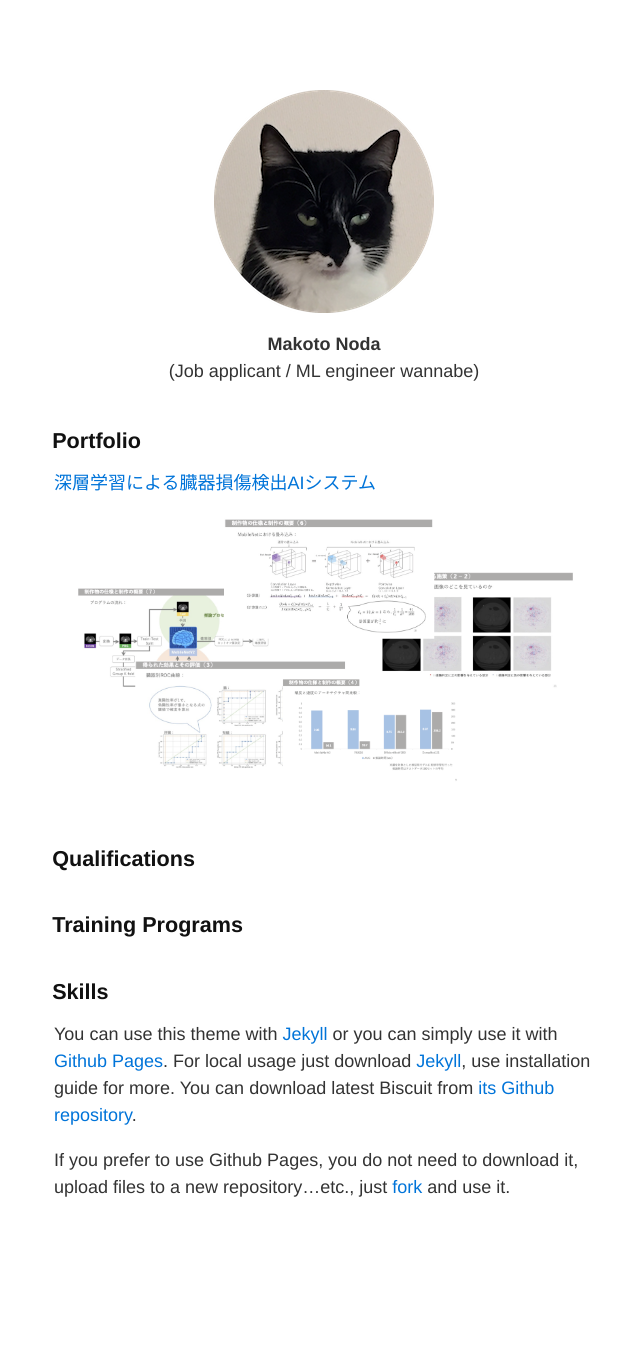
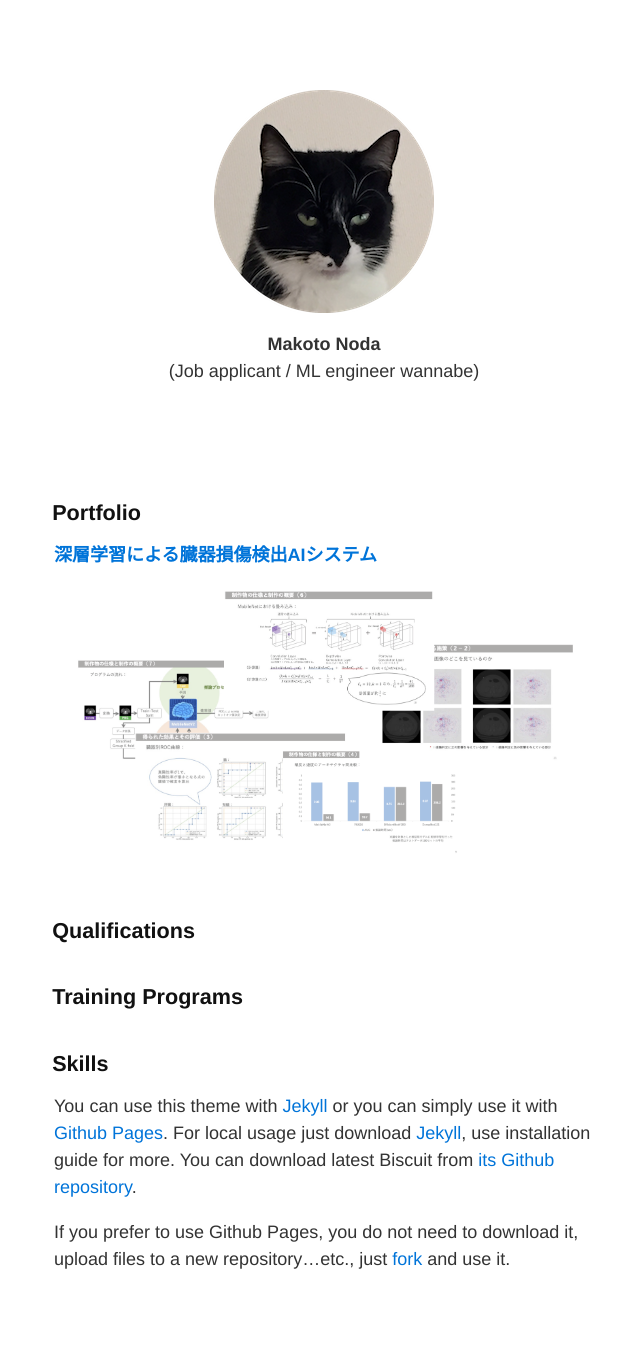
Before and after one commit to Makoto-Noda/Makoto-Noda.github.io, a Jekyll site: the page built from index.md, in a window 1280 px wide. Shown: the whole page, without its empty margins (316-956 px from the left). Built offline with Jekyll 4.4.1, drawn with Linux system fonts in a browser that asks for light colours; before the commit the page ends 1291 px from its top, so only the background shows below that.

Commit message:
20240501

```diff
--- a/index.md
+++ b/index.md
@@ -9,9 +9,11 @@
 **Makoto Noda**
 (Job applicant / ML engineer wannabe)
 
+<br>
+<br>
 
 ## Portfolio
-[深層学習による臓器損傷検出AIシステム](https://github.com/Makoto-Noda/RSNA2023/blob/main/(発表資料)臓器損傷検出.pdf)
+**[深層学習による臓器損傷検出AIシステム](https://github.com/Makoto-Noda/RSNA2023/blob/main/(発表資料)臓器損傷検出.pdf)**
 ![RSNA2023](assets/rsna.png)
 
 ## Qualifications
```
